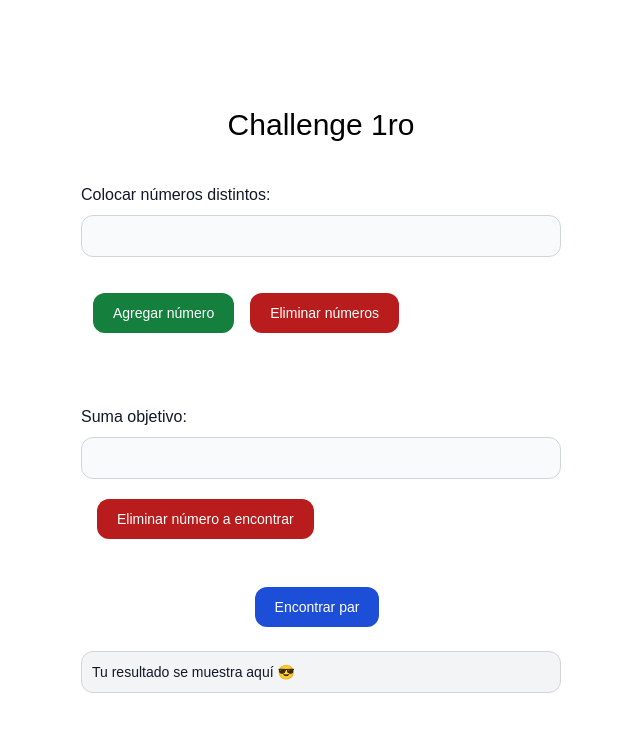
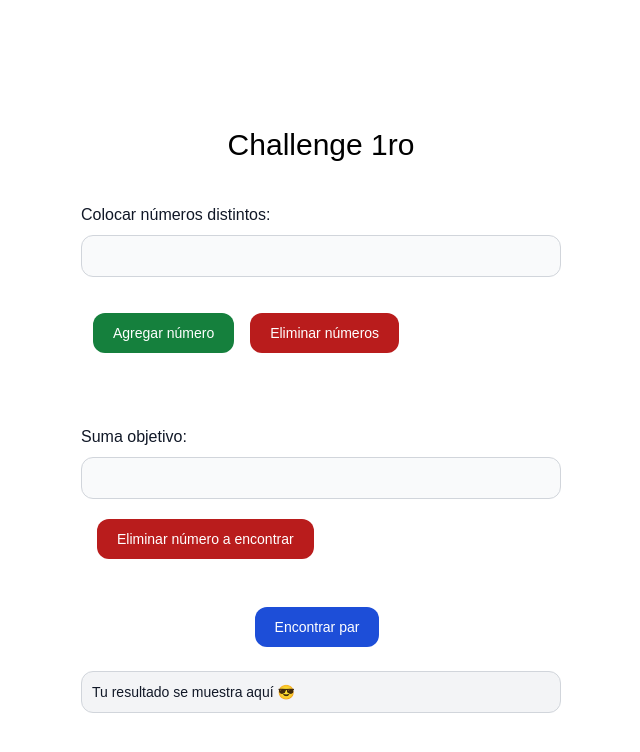
Before and after one commit to ValenZalazar3/Challenge-Tecnico, a Next.js app: page /first-challenge in a window 1280 px wide. Shown: the top 752 px of the page, without its empty margins (319-959 px from the left). Built offline with nearby package versions, Linux system fonts and the light colour scheme.

Commit message:
fix styles both screens

```diff
--- a/src/components/screens/FirstChallengeScreen.tsx
+++ b/src/components/screens/FirstChallengeScreen.tsx
@@ -19,7 +19,7 @@ export default function FirstChallengeScreen() {
     return (
         <form onSubmit={handleSubmit}>
             <div className="flex flex-col justify-center items-center h-screen">
-                <h1 className="text-3xl mb-10 text-black">Challenge 1ro</h1>
+                <h1 className="text-3xl my-10 text-black">Challenge 1ro</h1>
 
 
                 <div className="mb-16">
--- a/src/components/screens/SecondChallengeScreen.tsx
+++ b/src/components/screens/SecondChallengeScreen.tsx
@@ -16,7 +16,7 @@ export const SecondChallengeScreen = () => {
     return (
         <form onSubmit={handleSubmit}>
             <div className="flex flex-col justify-center items-center h-screen">
-                <h1 className="text-3xl mb-10 text-black">Challenge 2do</h1>
+                <h1 className="text-3xl my-10 text-black">Challenge 2do</h1>
 
 
                 <div className="mb-16">
```
